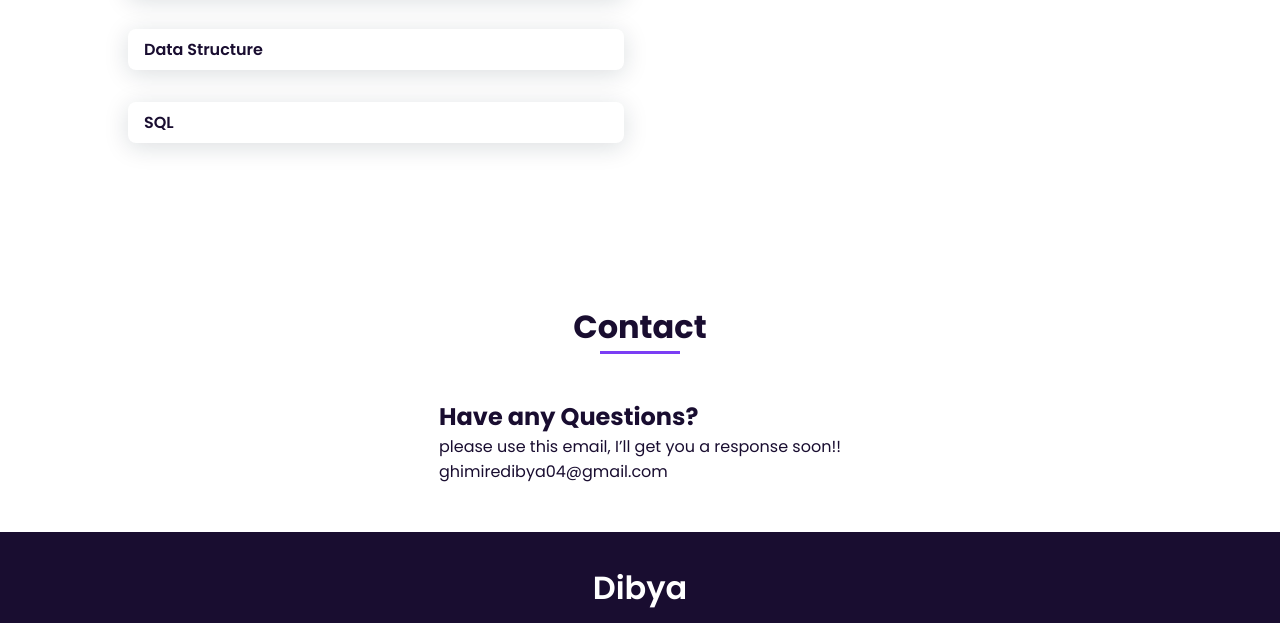
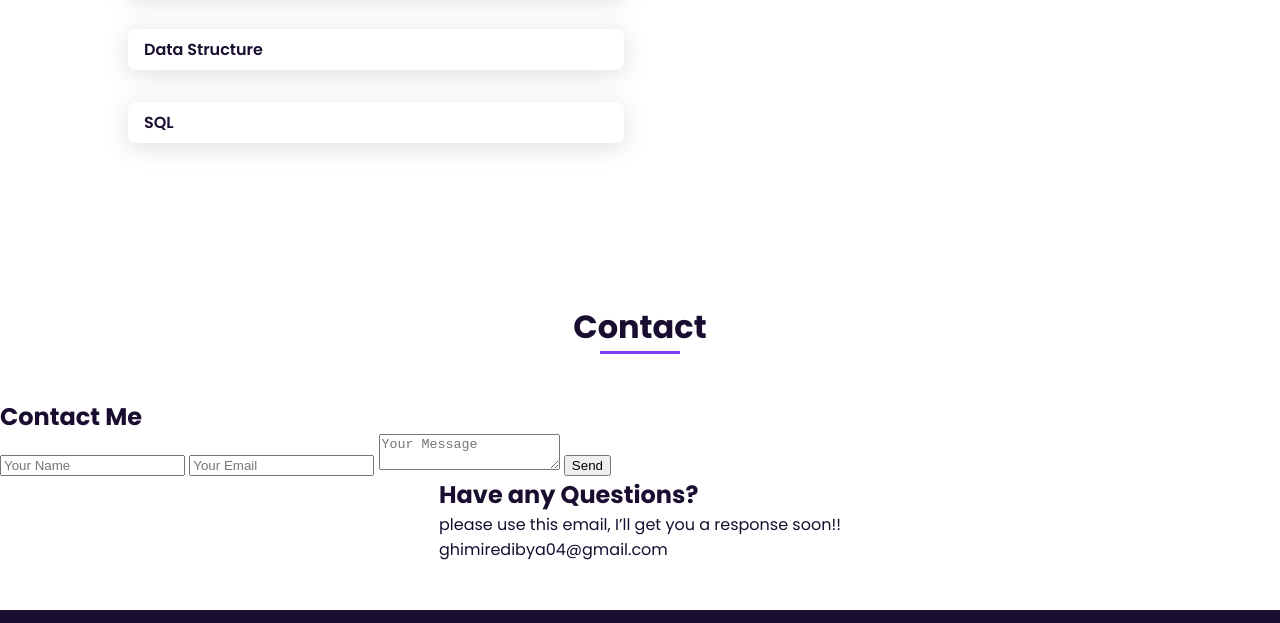
Before and after one commit to Dibya9920/dibyapersonalwebsite, a plain HTML site: page index.html in a window 1280 px wide. Shown: the part 1708-2331 px from the top of the page. Drawn offline with nearby package versions, Linux system fonts and the light colour scheme.

Commit message:
Update index.html

```diff
--- a/index.html
+++ b/index.html
@@ -145,6 +145,13 @@
 <!--===== CONTACT =====-->
             <section class="contact section" id="contact">
                 <h2 class="section-title">Contact</h2>
+                 <h2>Contact Me</h2>
+                    <form>
+                        <input type="text" placeholder="Your Name" required>
+                        <input type="email" placeholder="Your Email" required>
+                        <textarea placeholder="Your Message" required></textarea>
+                        <button type="submit">Send</button>
+                    </form>
 
                 <div class="contact__container bd-grid">
                     <div>
```
